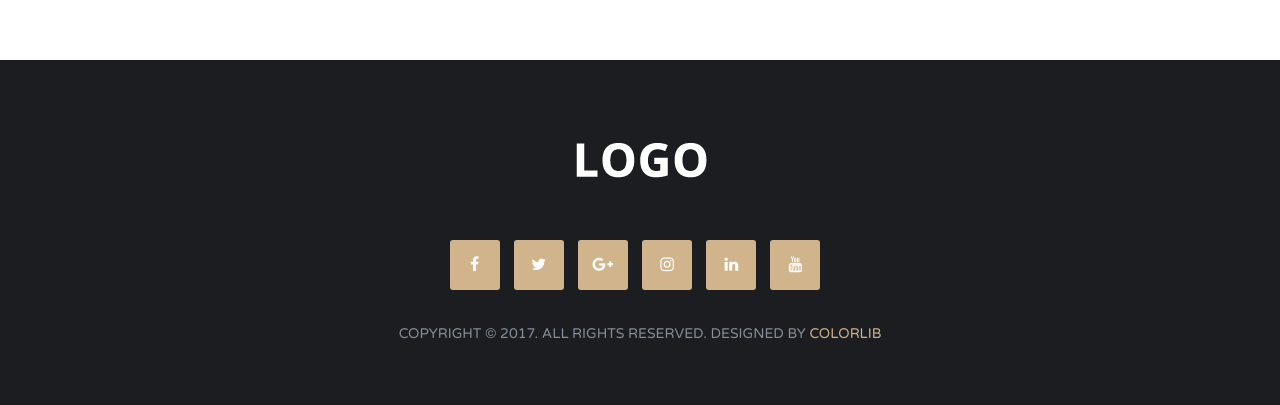
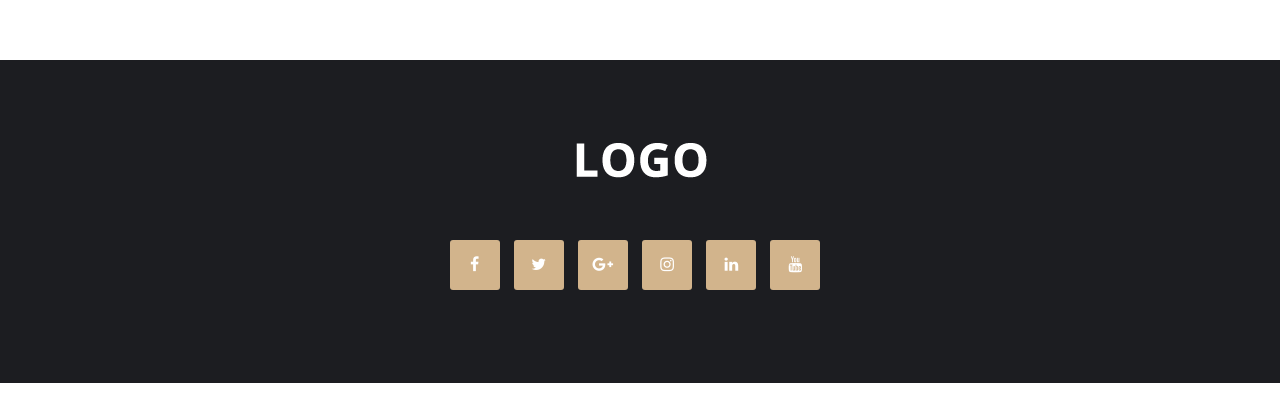
Before and after one commit to lostaunaum/co-counsel, a plain HTML site: page legalinformation-homepage.html in a window 1280 px wide. Shown: the part 1318-1723 px from the top of the page. After the commit the page ends 1701 px from the top, so only its background shows below. Drawn offline with Linux system fonts and the light colour scheme.

Commit message:
DevWork removed footers

```diff
--- a/legalinformation-homepage.html
+++ b/legalinformation-homepage.html
@@ -251,14 +251,6 @@
                     </ul>
                     <!-- /footer follow -->
 
-                    <!-- footer copyright -->
-                    <div class="footer-copyright">
-                        <p>Copyright © 2017. All Rights Reserved. Designed by
-                            <a href="https://colorlib.com" target="_blank">Colorlib</a>
-                        </p>
-                    </div>
-                    <!-- /footer copyright -->
-
                 </div>
 
             </div>
```
Also changed, not shown: LawFiles/blogpage-corporate.html (+0 -8 lines), LawFiles/blogpage-criminal.html (+0 -8 lines), index.html (+0 -6 lines).
